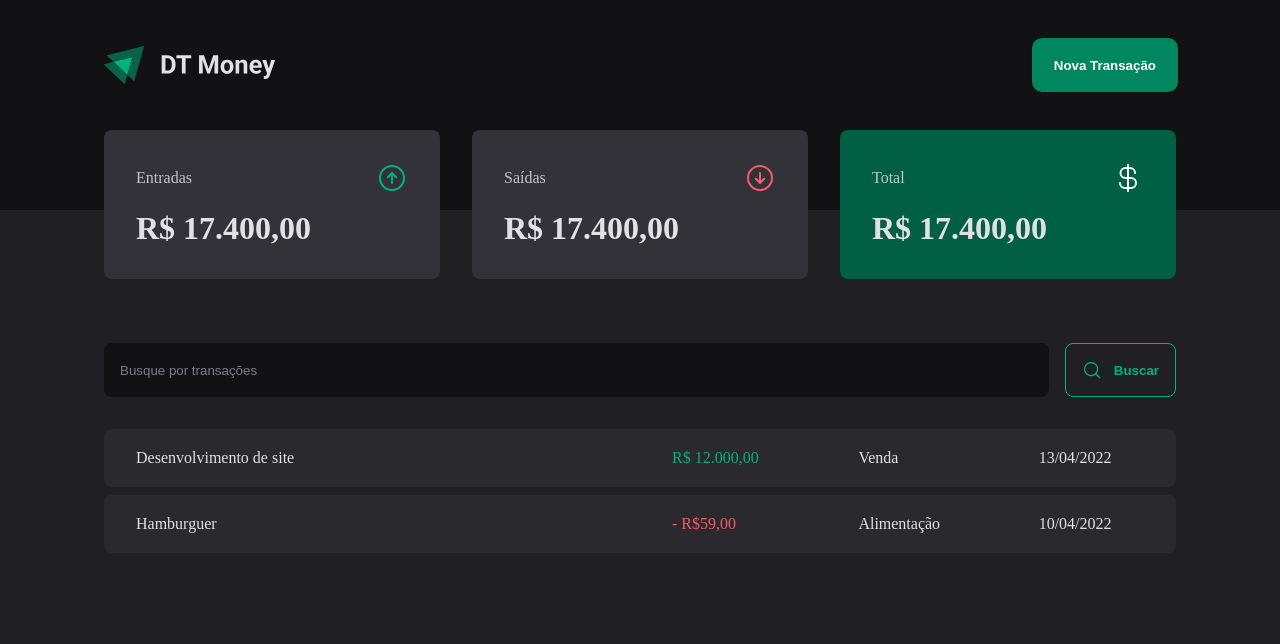
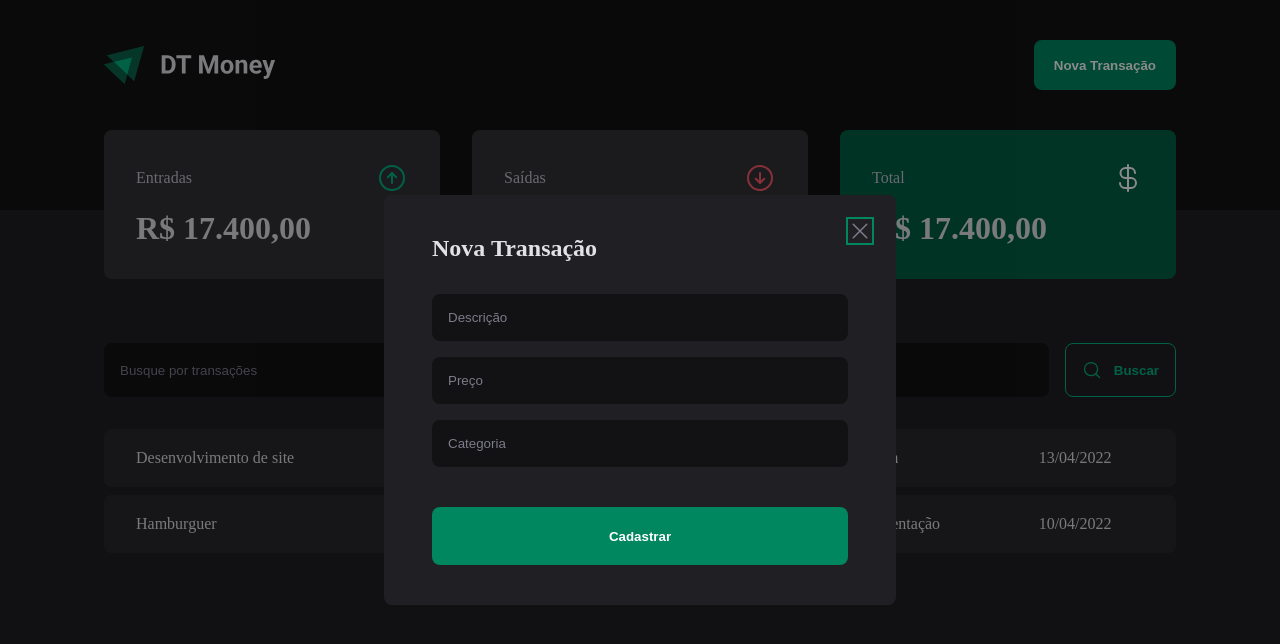
Before and after one commit to PedroFurlann/dt-money, a React (Vite) app: page / in a window 1280 px wide. Both pictures are taken after a click on the button "Nova Transação". Shown: the top 644 px of the page. Built offline with nearby package versions, Linux system fonts and the light colour scheme.

Commit message:
Create modal of new transaction

```diff
--- a/package.json
+++ b/package.json
@@ -10,6 +10,7 @@
     "lint": "eslint src --ext .ts,.tsx"
   },
   "dependencies": {
+    "@radix-ui/react-dialog": "^1.0.2",
     "phosphor-react": "^1.4.1",
     "react": "^18.2.0",
     "react-dom": "^18.2.0",
--- a/src/components/Header/index.tsx
+++ b/src/components/Header/index.tsx
@@ -1,6 +1,8 @@
 import { HeaderContainer, HeaderContent, NewTransactionButton } from './styles'
+import * as Dialog from '@radix-ui/react-dialog'
 
 import logo from '../../images/Logo.svg'
+import { NewTransactionModal } from '../NewTransactionModal'
 
 export function Header() {
   return (
@@ -8,7 +10,13 @@
       <HeaderContent>
         <img src={logo} alt="" />
 
-        <NewTransactionButton>Nova Transação</NewTransactionButton>
+        <Dialog.Root>
+          <Dialog.Trigger asChild>
+            <NewTransactionButton>Nova Transação</NewTransactionButton>
+          </Dialog.Trigger>
+
+          <NewTransactionModal />
+        </Dialog.Root>
       </HeaderContent>
     </HeaderContainer>
   )
--- /dev/null
+++ b/src/components/NewTransactionModal/index.tsx
@@ -0,0 +1,27 @@
+import * as Dialog from '@radix-ui/react-dialog'
+import { X } from 'phosphor-react'
+import { CloseButton, Content, Overlay } from './styles'
+
+export function NewTransactionModal() {
+  return (
+    <Dialog.Portal>
+      <Overlay />
+
+      <Content>
+        <Dialog.Title>Nova Transação</Dialog.Title>
+
+        <CloseButton>
+          <X size={24} />
+        </CloseButton>
+
+        <form action="">
+          <input type="text" placeholder="Descrição" required />
+          <input type="number" placeholder="Preço" required />
+          <input type="text" placeholder="Categoria" required />
+
+          <button type="submit">Cadastrar</button>
+        </form>
+      </Content>
+    </Dialog.Portal>
+  )
+}
--- /dev/null
+++ b/src/components/NewTransactionModal/styles.ts
@@ -0,0 +1,68 @@
+import styled from 'styled-components'
+import * as Dialog from '@radix-ui/react-dialog'
+
+export const Overlay = styled(Dialog.Overlay)`
+  position: fixed;
+  width: 100vw;
+  height: 100vh;
+  inset: 0;
+  background-color: #00000075;
+`
+
+export const Content = styled(Dialog.Content)`
+  min-width: 32rem;
+  border-radius: 8px;
+  padding: 2.5rem 3rem;
+  background-color: ${(props) => props.theme['gray-800']};
+  position: fixed;
+  top: 50%;
+  left: 50%;
+  transform: translate(-50%, -50%);
+
+  form {
+    margin-top: 2rem;
+    display: flex;
+    flex-direction: column;
+    gap: 1rem;
+
+    input {
+      border-radius: 8px;
+      border: 0;
+      background-color: ${(props) => props.theme['gray-900']};
+      color: ${(props) => props.theme['gray-300']};
+      padding: 1rem;
+
+      &::placeholder {
+        color: ${(props) => props.theme['gray-500']};
+      }
+    }
+
+    button[type='submit'] {
+      height: 58px;
+      border: 0;
+      background-color: ${(props) => props.theme['green-500']};
+      color: ${(props) => props.theme.white};
+      font-weight: bold;
+      padding: 0 1.25rem;
+      border-radius: 8px;
+      margin-top: 1.5rem;
+      cursor: pointer;
+
+      &:hover {
+        background-color: ${(props) => props.theme['green-700']};
+        transition: background-color 0.2s;
+      }
+    }
+  }
+`
+
+export const CloseButton = styled(Dialog.Close)`
+  position: absolute;
+  background-color: transparent;
+  border: 0;
+  top: 1.5rem;
+  right: 1.5rem;
+  line-height: 0;
+  cursor: pointer;
+  color: ${(props) => props.theme['gray-500']};
+`
```
Also changed, not shown: 1 other file (tests, documents, lock files or other folders).
